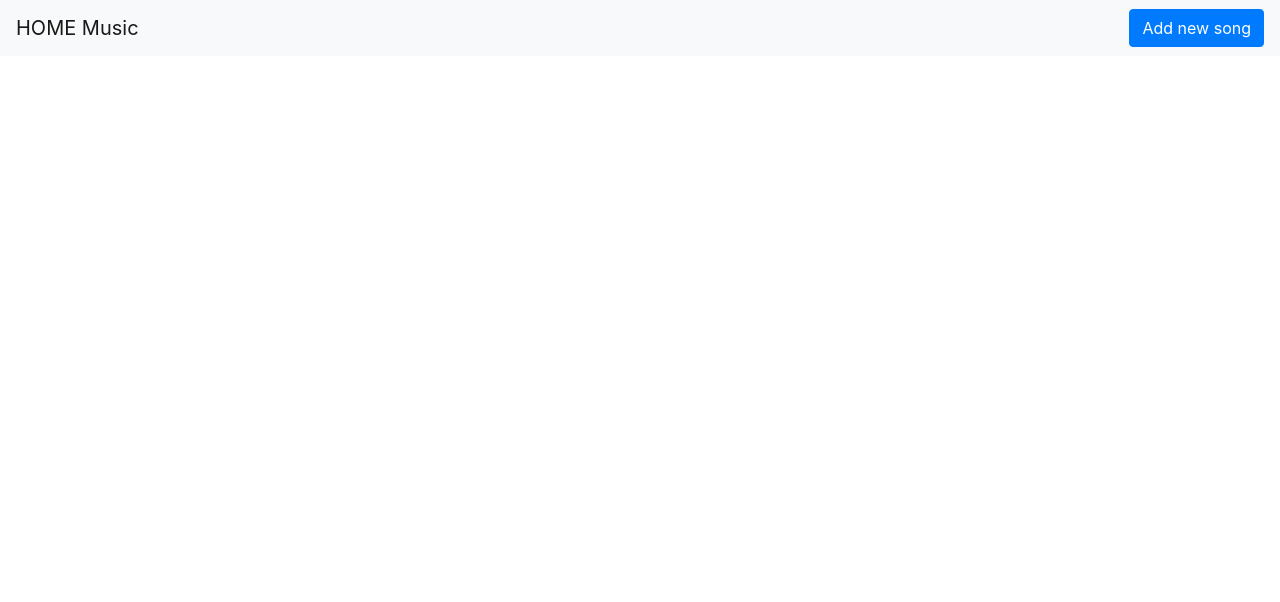
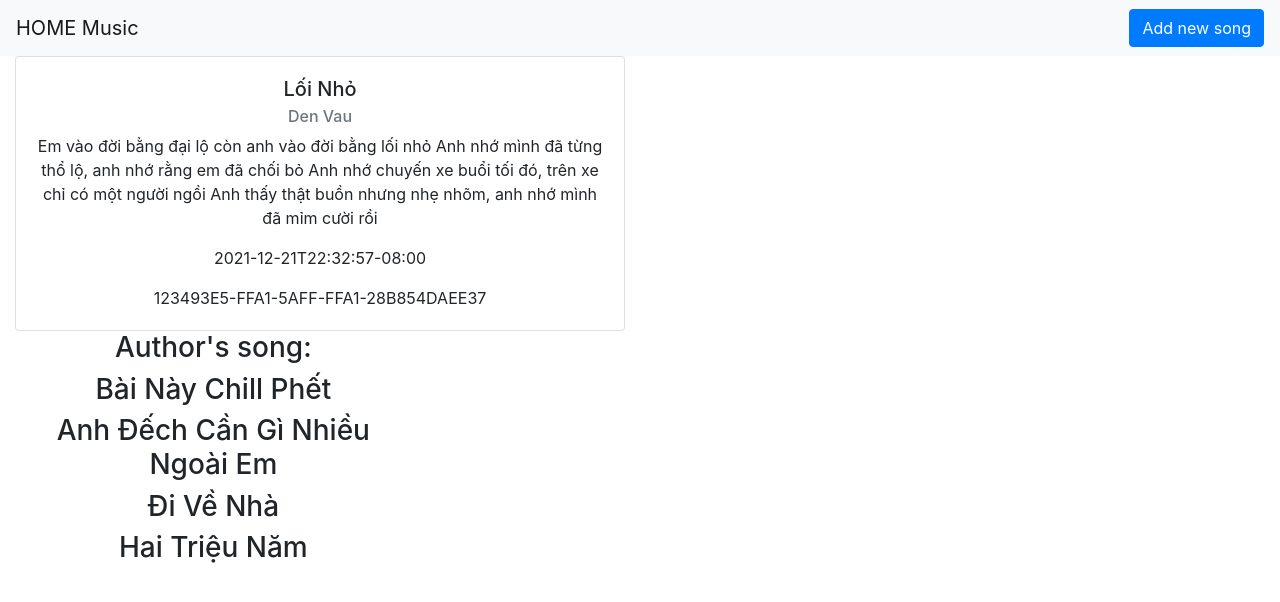
Before and after one commit to shinnguyen0105/TestReact, a React (Create React App) app in the folder Checkpoint/checkpointmiddle/: page /songs/123493E5-FFA1-5AFF-FFA1-28B854DAEE37 in a window 1280 px wide. Shown: the top 602 px of the page. Built offline with nearby package versions, Linux system fonts and the light colour scheme.

Commit message:
update song detail

```diff
--- a/Checkpoint/checkpointmiddle/src/App.js
+++ b/Checkpoint/checkpointmiddle/src/App.js
@@ -9,7 +9,7 @@ function App() {
     <div className='App'>
       <Router>
         <Navbar color='light' light expand='md'>
-          <Link to='/home'>
+          <Link to='/songs'>
             <NavbarBrand>HOME Music</NavbarBrand>
           </Link>
           <Nav className='mr-auto' navbar></Nav>
@@ -18,10 +18,10 @@ function App() {
           </Link>
         </Navbar>
         <Switch>
-          <Route exact path='/home'>
+          <Route exact path='/songs'>
             <Home />
           </Route>
-          <Route path='/DetailSong/:id'>
+          <Route path='/songs/:id'>
             <DetailSong />
           </Route>
         </Switch>
--- a/Checkpoint/checkpointmiddle/src/pages/DetailSong.js
+++ b/Checkpoint/checkpointmiddle/src/pages/DetailSong.js
@@ -1,17 +1,28 @@
-import React, { useState } from 'react';
+import React from 'react';
 import { useParams } from 'react-router-dom';
 import songList from '../assets/songs';
-import { Card, CardText, CardBody, CardTitle, CardSubtitle } from 'reactstrap';
+import {
+  Card,
+  CardText,
+  CardBody,
+  CardTitle,
+  CardSubtitle,
+  Col,
+} from 'reactstrap';
+import { BrowserRouter as Link } from 'react-router-dom';
 
 const DetailSong = () => {
-  const { id } = useParams();
+  let { id } = useParams();
+
+  //   const [songA, setSongA] = useState();
   const thisSong = songList.find((s) => s.id === id);
-  console.log(thisSong);
-  const authors = songList.filter((a) => (a.author = thisSong.author));
-  console.log(authors);
-
+  //   console.log(thisSong.author);
+  const authors = songList.filter((a) => a.author === thisSong.author);
+  //   setSongA({ ...authors });
+  console.log(...authors);
   return (
     <div>
+      <Col xs='6'>
         <Card>
           <CardBody>
             <CardTitle tag='h5'>{thisSong.title}</CardTitle>
@@ -22,13 +33,18 @@ const DetailSong = () => {
             <CardText>{thisSong.publishedDate}</CardText>
             <CardText>{thisSong.id}</CardText>
           </CardBody>
-        {authors.map((song) => (
-          <div>
-            <h3>song.title</h3>
-            <h2>song.lyric</h2>
-          </div>
+        </Card>
+      </Col>
+      <Col sm='4'>
+        <h3>Author's song:</h3>
+        {songList
+          .filter((s) => s.author === thisSong.author && s.id !== thisSong.id)
+          .map((song) => (
+            <Link to={`${song.id}`}>
+              <h3>{song.title}</h3>
+            </Link>
           ))}
-      </Card>
+      </Col>
     </div>
   );
 };
--- a/Checkpoint/checkpointmiddle/src/pages/Home.js
+++ b/Checkpoint/checkpointmiddle/src/pages/Home.js
@@ -10,12 +10,15 @@ import {
   CardGroup,
 } from 'reactstrap';
 import songList from '../assets/songs';
-import { BrowserRouter as Router, Link } from 'react-router-dom';
+import DetailSong from './DetailSong';
+import { useRouteMatch } from 'react-router-dom';
+import { BrowserRouter as Router, Link, Switch, Route } from 'react-router-dom';
 
 const Home = () => {
+  let { path, url } = useRouteMatch();
   return (
-    <div>
-      <Router>
+    <Router>
+      <div>
         <CardGroup>
           {songList.map((song) => (
             <Col sm='4'>
@@ -27,15 +30,20 @@ const Home = () => {
                   </CardSubtitle>
                   <CardText>{song.lyric}</CardText>
                   <Button>
-                    <Link to={`/DetailSong/${song.id}`}>Detail</Link>
+                    <Link to={`${url}/${song.id}`}>Detail</Link>
                   </Button>
                 </CardBody>
               </Card>
             </Col>
           ))}
         </CardGroup>
-      </Router>
-    </div>
+      </div>
+      <Switch>
+        <Route path={`${path}/:id`}>
+          <DetailSong />
+        </Route>
+      </Switch>
+    </Router>
   );
 };
 
```
Also changed, not shown: 1 other file (tests, documents, lock files or other folders). Lines whose indentation alone changed are shown as unchanged.
